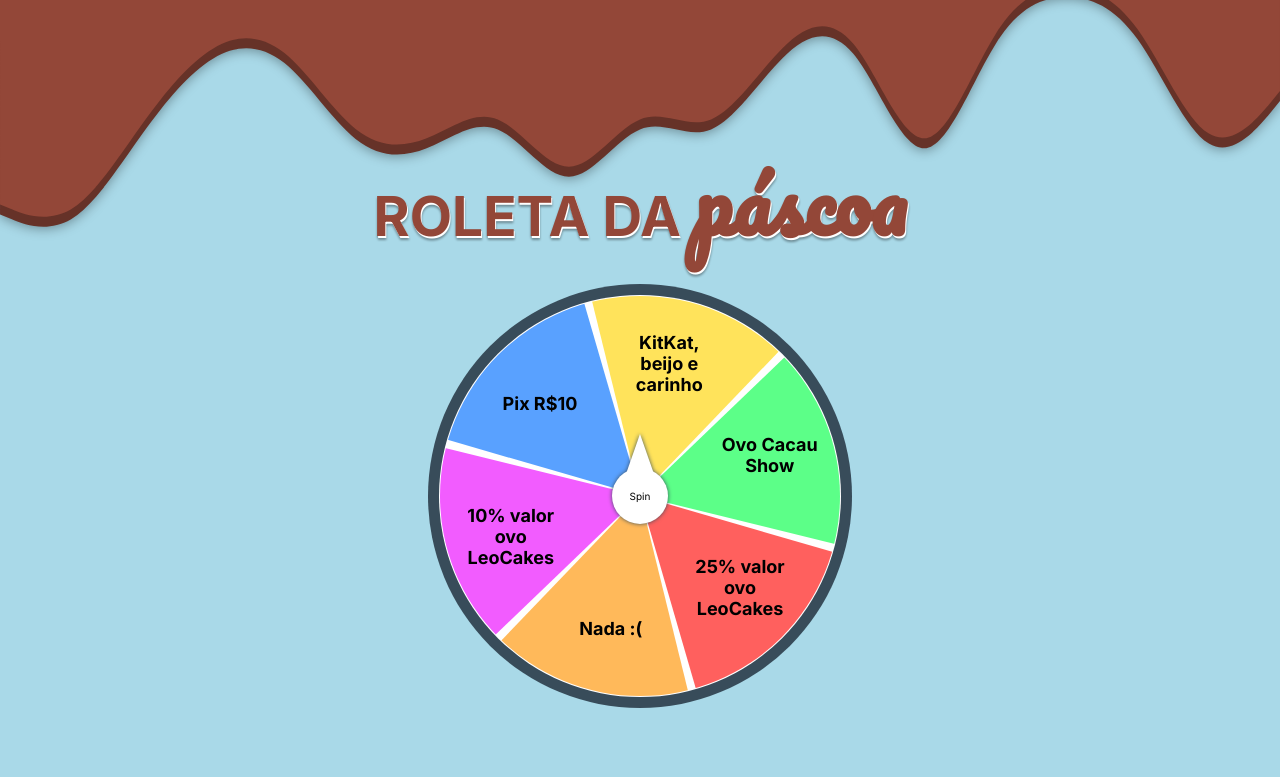
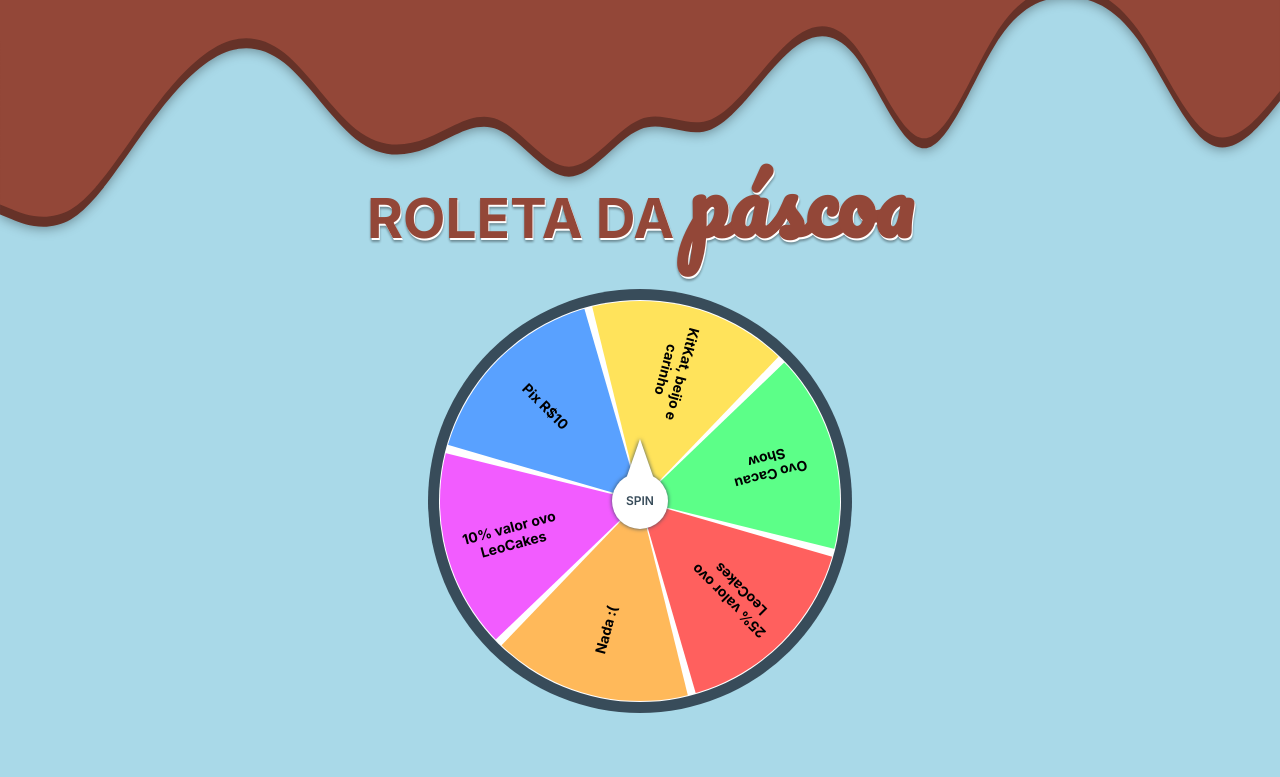
Before and after one commit to gabrielbuttendorf/projetos, a plain HTML site: page roulette/index.html in a window 1280 px wide. Drawn offline with Linux system fonts and the light colour scheme.

Commit message:
finishing wheel styling

```diff
--- a/roulette/ideias.txt
+++ b/roulette/ideias.txt
@@ -1,4 +1,3 @@
-- Posicionar botão spin no meio da roleta
 - Criar algumas vars css
 
 Vídeos tutorial e para usar de inspiração:
--- a/roulette/index.html
+++ b/roulette/index.html
@@ -29,7 +29,7 @@
           <span>25% valor ovo LeoCakes</span>
         </div>
         <div class="gift" style="--i: 4; --color: #FFB95A">
-          <span>Nada :(</span>
+          <span>Nada :&#40;</span>
         </div>
         <div class="gift" style="--i: 5; --color: #F25CFF">
           <span>10% valor ovo LeoCakes</span>
--- a/roulette/style.css
+++ b/roulette/style.css
@@ -67,7 +67,7 @@
 h1 span {
   text-transform: lowercase;
   font-family: "Pacifico", cursive;
-  font-size: clamp(20px, 8rem, 11vw);
+  font-size: clamp(22px, 8.5rem, 12vw);
 }
 
 .wheel-container {
@@ -91,6 +91,11 @@
   display: flex;
   justify-content: center;
   align-items: center;
+  font-size: 1.2rem;
+  font-weight: 600;
+  text-transform: uppercase;
+  color: #384c5a;
+
   user-select: none;
   filter: drop-shadow(0 0 2px #384c5a);
   z-index: 10;
@@ -131,17 +136,18 @@
   justify-content: center;
   align-items: center;
   user-select: none;
+  text-align: center;
 }
 
 .wheel-container .wheel .gift span {
   position: relative;
-  width: 50%;
+  width: 60%;
   text-align: center;
-  transform: rotate(calc(-60deg * var(--i)));
-  font-size: 1.8rem;
+  transform: rotate(45deg);
+  font-size: 1.4rem;
   font-weight: 700;
-  margin-top: 16px;
   color: #000;
+  padding-left: 16px;
 }
 
 @media screen and (max-width: 568px) {
@@ -151,6 +157,10 @@
   }
 
   .wheel-container .wheel .gift span {
-    font-size: 1.4rem;
+    font-size: 1.2rem;
+  }
+
+  .wheel-container .spin-button {
+    font-size: 1rem;
   }
 }
```
